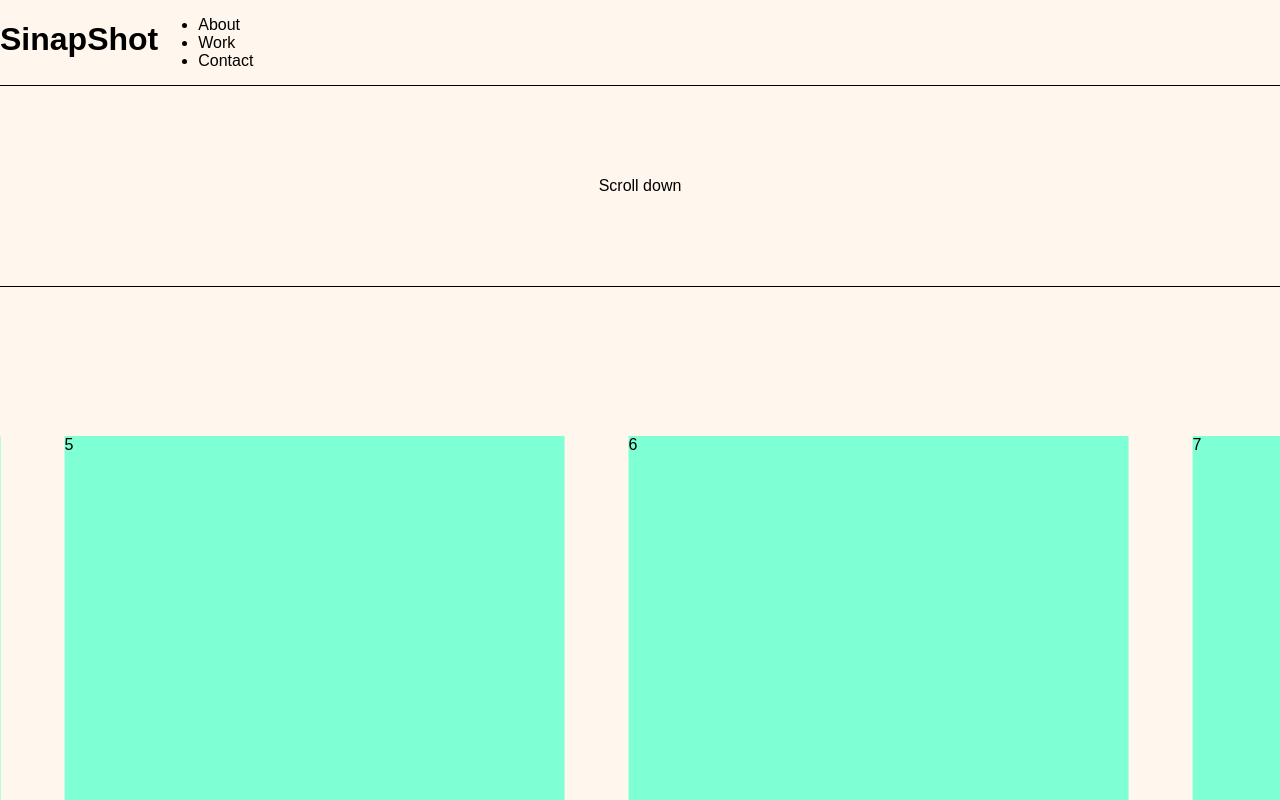
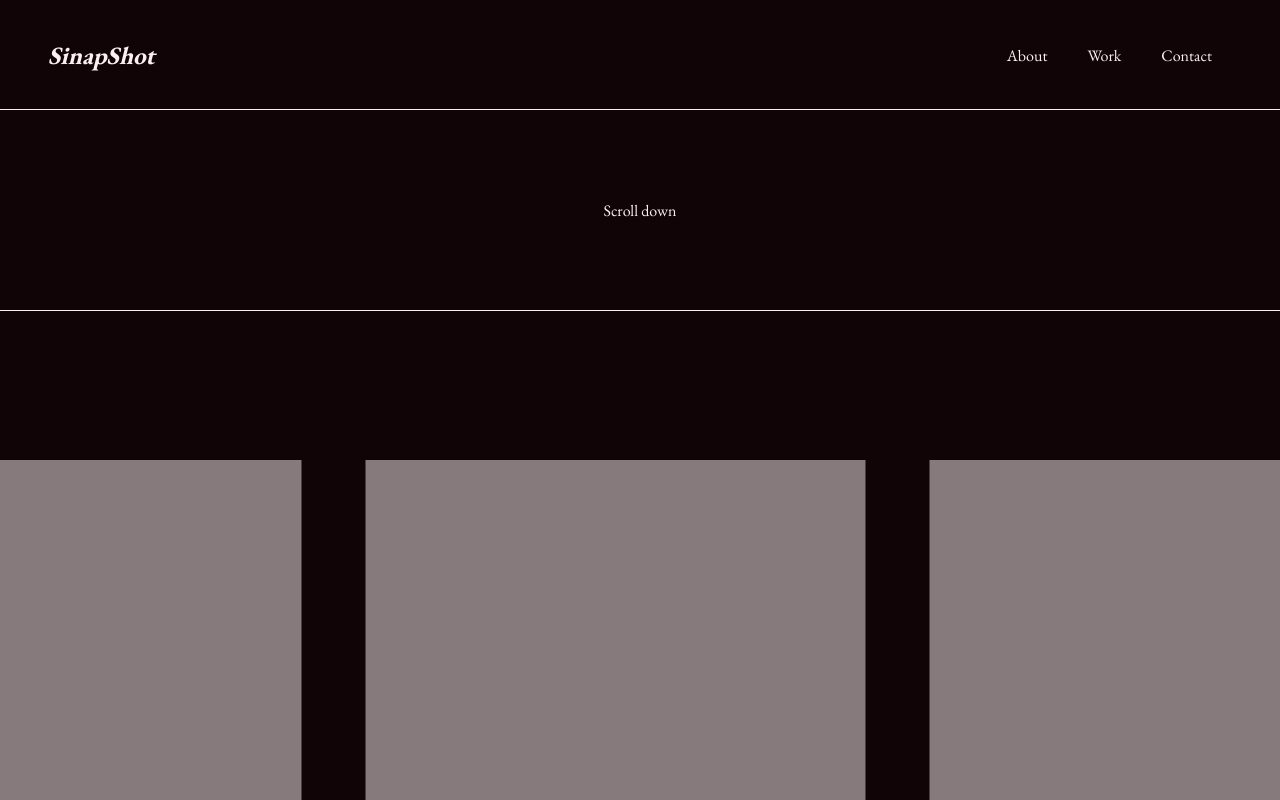
Before and after one commit to gmartin323/sinapshot, a React (Vite) app: page / in a window 1280 px wide. Shown: the top 800 px of the page. Built offline with nearby package versions, Linux system fonts and the light colour scheme.

Commit message:
updated header layout

```diff
--- a/index.html
+++ b/index.html
@@ -4,6 +4,9 @@
     <meta charset="UTF-8" />
     <meta name="viewport" content="width=device-width, initial-scale=1.0" />
     <link rel="stylesheet" href="/src/index.css">
+    <link rel="preconnect" href="https://fonts.googleapis.com">
+    <link rel="preconnect" href="https://fonts.gstatic.com" crossorigin>
+    <link href="https://fonts.googleapis.com/css2?family=EB+Garamond:wght@400;700&display=swap" rel="stylesheet">
     <title>Sinapshot</title>
   </head>
   <body>
--- a/src/components/HorizontalScrollCarousel.jsx
+++ b/src/components/HorizontalScrollCarousel.jsx
@@ -8,21 +8,21 @@
     target: targetRef,
   });
 
-  const x = useTransform(scrollYProgress, [0, 1], ["1%", "-75%"]);
+  const x = useTransform(scrollYProgress, [0, 1], ["1%", "-62.7%"]);
 
   return (
     <section ref={targetRef} className="photo-section" >
       <div className="photos-container">
         <motion.div style={{ x }} className="card-container">
-          <div className="photo">1</div>
-          <div className="photo">2</div>
-          <div className="photo">3</div>
-          <div className="photo">4</div>
-          <div className="photo">5</div>
-          <div className="photo">6</div>
-          <div className="photo">7</div>
-          <div className="photo">8</div>
-          <div className="photo">9</div>
+          <div className="photo"></div>
+          <div className="photo"></div>
+          <div className="photo"></div>
+          <div className="photo"></div>
+          <div className="photo"></div>
+          <div className="photo"></div>
+          <div className="photo"></div>
+          <div className="photo"></div>
+          <div className="photo"></div>
         </motion.div>
       </div>
     </section>
--- a/src/index.css
+++ b/src/index.css
@@ -6,8 +6,9 @@
 body {
   margin: 0;
   padding: 0;
-  background-color: #fff7ed;
-  font-family: "Futura", sans-serif;
+  background-color: #100406;
+  font-family: 'EB Garamond', serif;
+  color: #FBEFF1;
 }
 
 a {
@@ -25,25 +26,35 @@
 }
 
 header {
+  height: 110px;
   display: flex;
+  align-items: center;
+  padding: 3rem;
 }
 
-/* .photo-container {
-  min-width: 500px;
-  height: 500px;
+header h1 {
+  font-style: italic;
+  margin-right: auto;
+  font-weight: 900;
+  font-size: 25px;
+}
+
+nav ul {
   display: flex;
-  overflow: auto;
-  gap: 20px;
-  padding: 20px;
-} */
+  list-style-type: none;
+}
 
+header li {
+  text-decoration: none;
+  padding: 5px 20px;
+}
 
 .span-container {
   display: flex;
   height: 200px;
   align-items: center;
   justify-content: center;
-  outline: 1px solid black;
+  outline: 1px solid #FBEFF1;
 }
 
 .photo-section {
@@ -68,5 +79,6 @@
 .photo {
   height: 500px;
   width: 500px;
-  background-color: aquamarine;
+  background-color: #FBEFF1;
+  opacity: 50%;
 }
```
